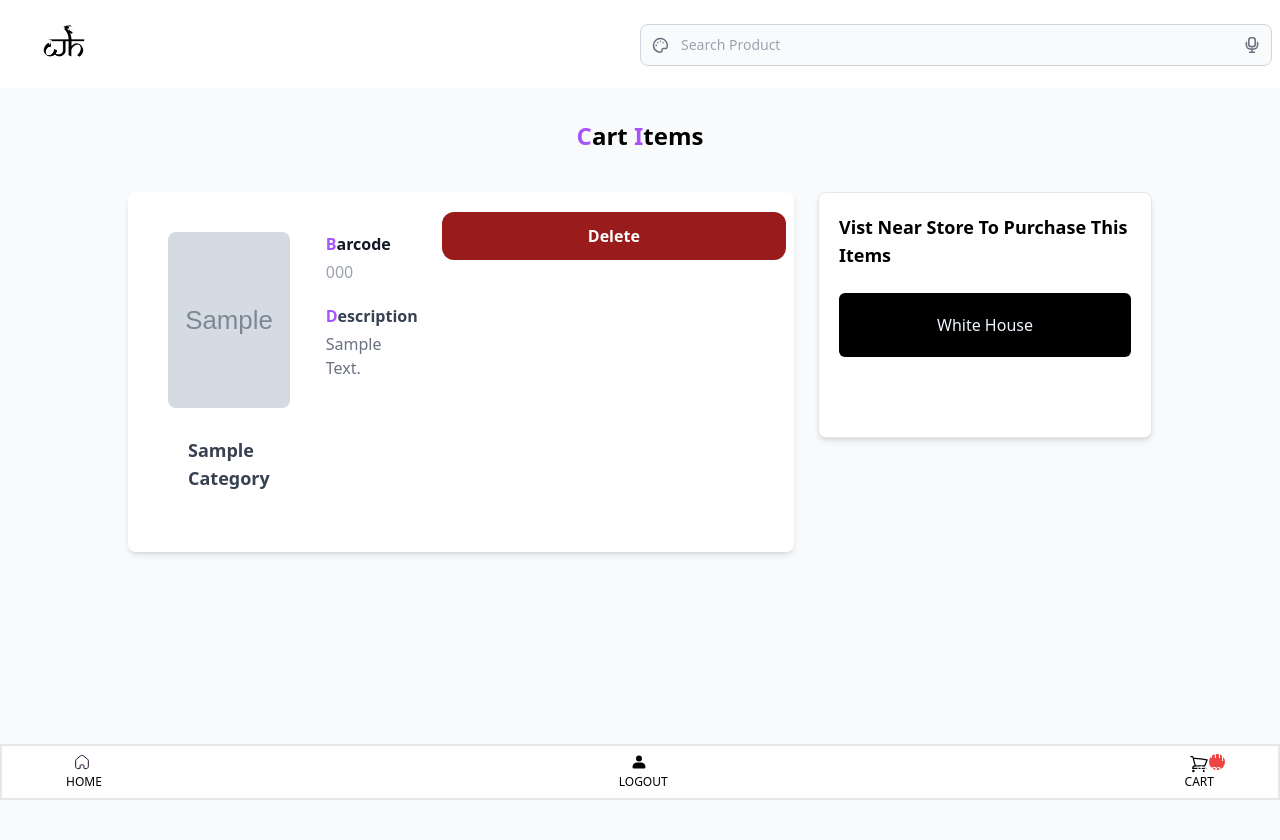
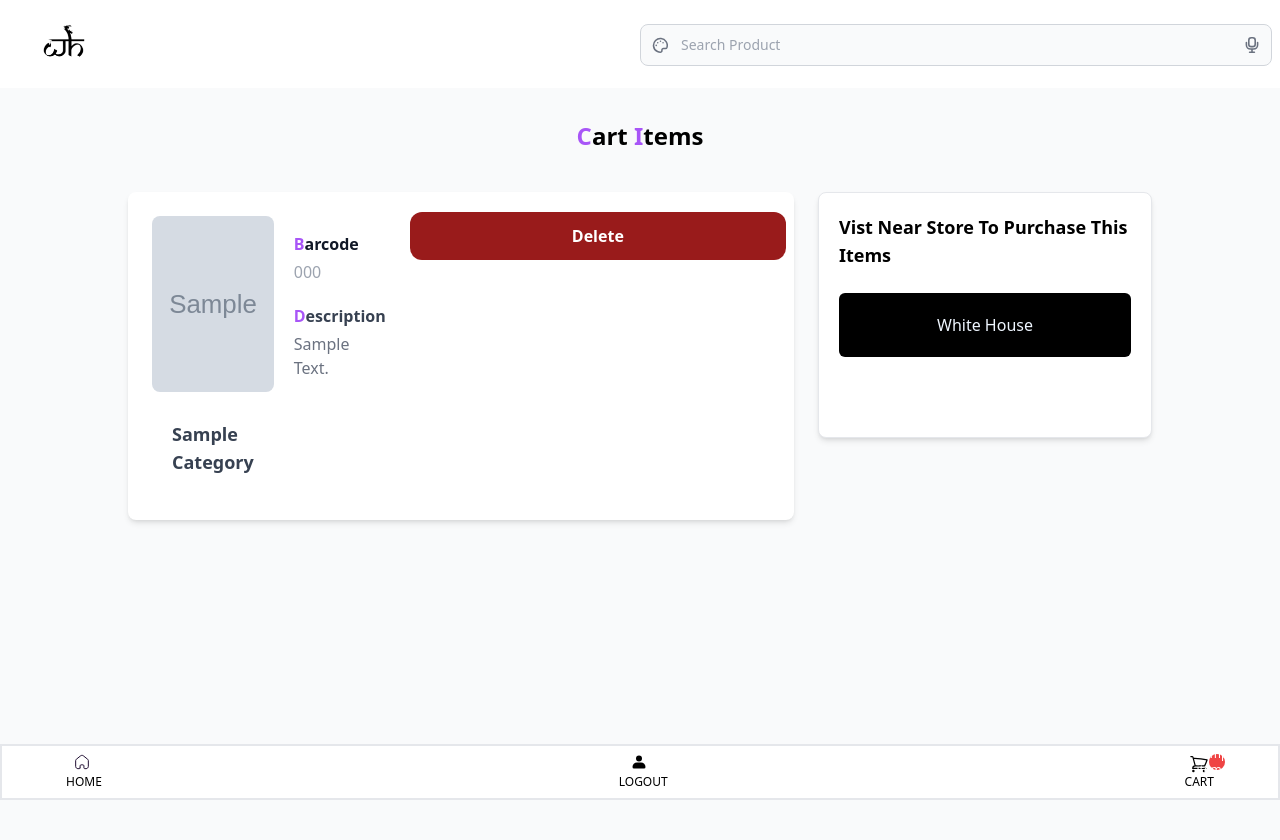
Before and after one commit to ChiragRohada7020/WhiteHouse, a Flask app: template templates/cart.html in a window 1280 px wide. Run offline with Flask 3, Linux system fonts and the light colour scheme; the template is opened without the code that fills it: most values are stand-ins (such as "Sample title", 1, 10 or a date in 2020); grey boxes marked "Sample" are stand-in pictures; style sheets or scripts are compiled from the project's sources.

Commit message:
change padding and margin

```diff
--- a/templates/cart.html
+++ b/templates/cart.html
@@ -125,7 +125,7 @@
                     {% for i in cart %}
                     <div class=" gap-4 mb-6 rounded-lg bg-white p-5 pr-2 shadow-md sm:flex sm:justify-center">
                         <div class="flex">
-                            <div class="p-5">
+                            <div class="p-1">
                                 <div>
                                  <img src="{{ url_for('static', filename='uploads/'+i['ImageUrl'][0]) }}" alt="product-image"
                                  class="w-96 h-44 rounded-lg sm:w-40" />
```
